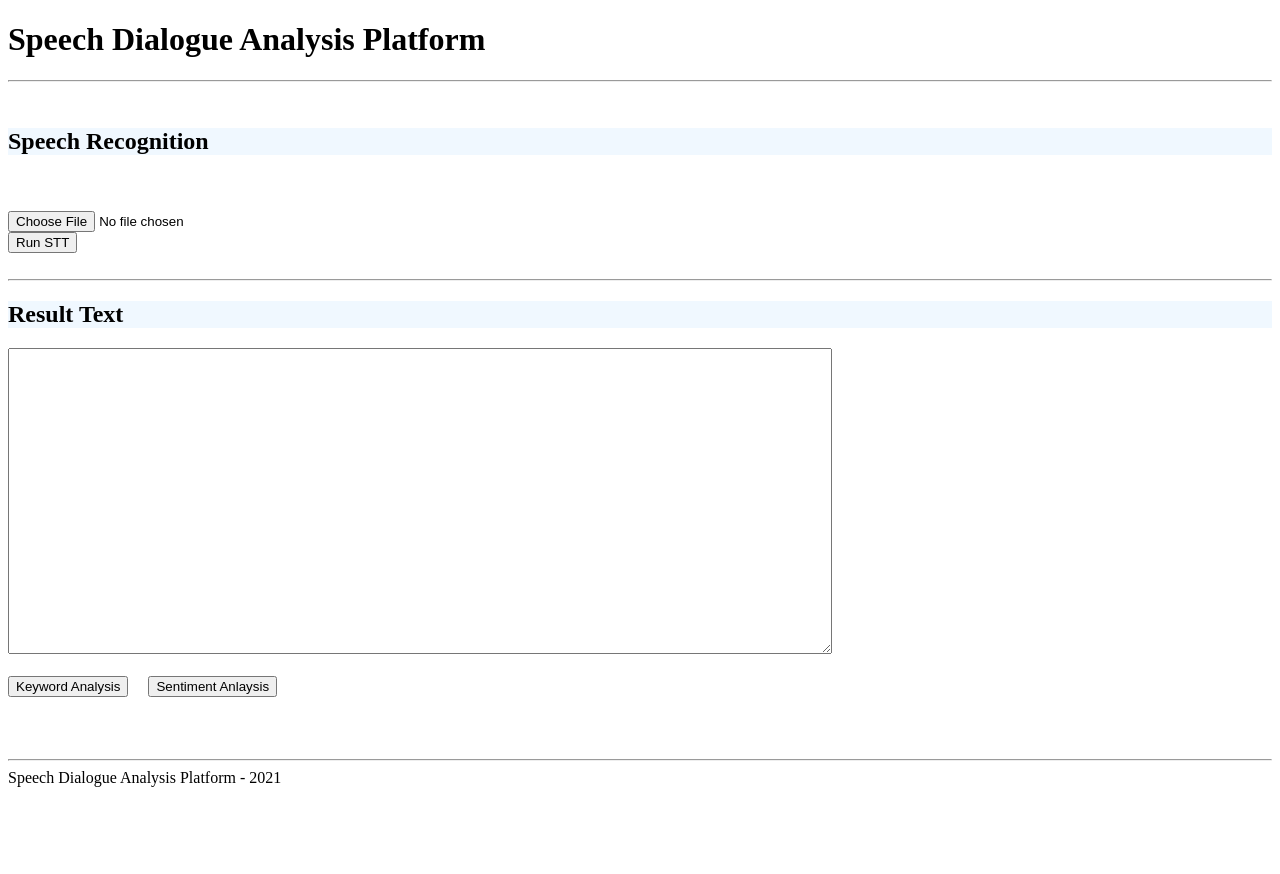
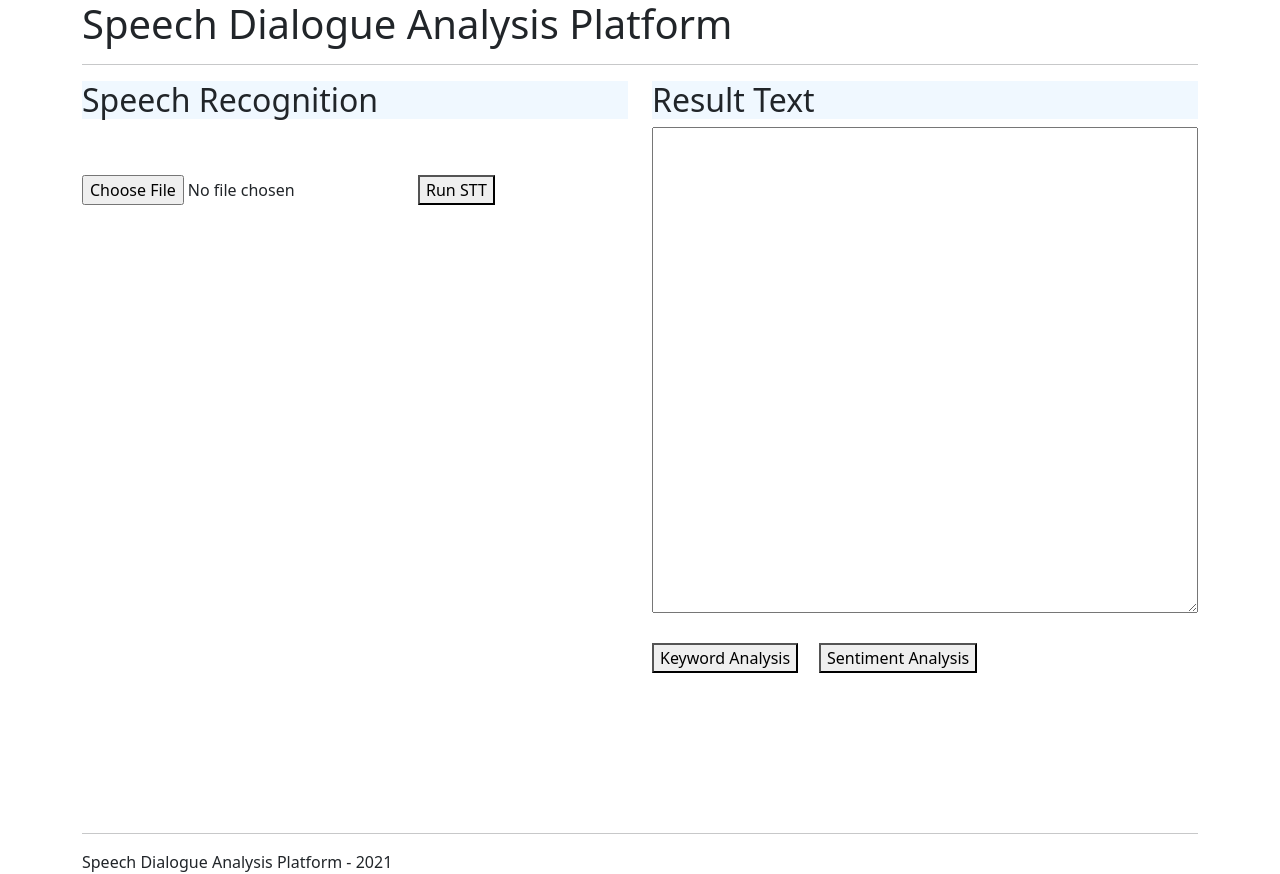
Before and after one commit to devjyno96/ksd-Naver-OCR-Result-Page, a Flask app: page /stt/ksd in a window 1280 px wide. Before the commit the page ends 787 px from the top, so only its background shows below. Run offline with Flask 2, Linux system fonts and the light colour scheme.

Commit message:
change css

```diff
--- a/src/templates/ksd-result.html
+++ b/src/templates/ksd-result.html
@@ -9,6 +9,14 @@
             background-color: aliceblue;
             display: block;
         }
+
+
+
+
+
+
+
+
 
 
 
@@ -25,35 +33,85 @@
 
 
 
+
+
+
+
+
+
+
+
     </script>
+    <link href="https://cdn.jsdelivr.net/npm/bootstrap@5.1.0/dist/css/bootstrap.min.css" rel="stylesheet"
+          integrity="sha384-KyZXEAg3QhqLMpG8r+8fhAXLRk2vvoC2f3B09zVXn8CA5QIVfZOJ3BCsw2P0p/We" crossorigin="anonymous">
+    <script src="https://cdn.jsdelivr.net/npm/bootstrap@5.1.0/dist/js/bootstrap.bundle.min.js"
+            integrity="sha384-U1DAWAznBHeqEIlVSCgzq+c9gqGAJn5c/t99JyeKa9xxaYpSvHU5awsuZVVFIhvj"
+            crossorigin="anonymous"></script>
 </head>
 
 <body onload="init()">
+
+<div class="container">
     <h1>
         Speech Dialogue Analysis Platform
     </h1>
     <hr>
-<br>
+    <div class="row">
+        <div class="col-6">
             <h2>Speech Recognition</h2><br><br>
+            <div class="row">
+                <div class="col">
                     <form id="upload-file" method="post" enctype="multipart/form-data">
                         <div id="audioInputButton">
                             <input type="file" accept="audio/*" id="audioFile">
                         </div>
                     </form>
+                </div>
+                <div class="col">
                     <button type="button" id="audioSubmit">Run STT</button>
+                </div>
+            </div>
 
-<br><br>
-<hr>
+        </div>
+        <div class="col-6">
             <h2>Result Text</h2>
             <form action="">
-    <textarea name="" id="audioResult" cols="100" rows="20"></textarea>
+                <textarea name="" id="audioResult" rows="20" style="width:100%"></textarea>
                 <br><br>
                 <button onclick="keywordA();">Keyword Analysis</button> &nbsp;&nbsp;&nbsp;
-    <button onclick="sentimentA();">Sentiment Anlaysis</button>
+                <button onclick="sentimentA();">Sentiment Analysis</button>
             </form>
+            <br><br><br>
+        </div>
+    </div>
+
     <br><br><br>
     <hr>
     <footer>Speech Dialogue Analysis Platform - 2021</footer>
+</div>
+
+<!--<h1>-->
+<!--    Speech Dialogue Analysis Platform-->
+<!--</h1>-->
+<!--<hr>-->
+<!--<br>-->
+<!--<h2>Speech Recognition</h2><br><br>-->
+<!--<form id="upload-file" method="post" enctype="multipart/form-data">-->
+<!--    <div id="audioInputButton">-->
+<!--        <input type="file" accept="audio/*" id="audioFile">-->
+<!--    </div>-->
+<!--</form>-->
+<!--<button type="button" id="audioSubmit">Run STT</button>-->
+
+<!--<br><br>-->
+<!--<hr>-->
+<!--<h2>Result Text</h2>-->
+<!--<form action="">-->
+<!--    <textarea name="" id="audioResult" cols="100" rows="20"></textarea>-->
+<!--    <br><br>-->
+<!--    <button onclick="keywordA();">Keyword Analysis</button> &nbsp;&nbsp;&nbsp;-->
+<!--    <button onclick="sentimentA();">Sentiment Analysis</button>-->
+<!--</form>-->
 
 <script src="../static/js/jquery-3.4.1.js"></script>
 <script src="../static/js/stt-ksd.js"></script>
```
Lines whose indentation alone changed are shown as unchanged.
